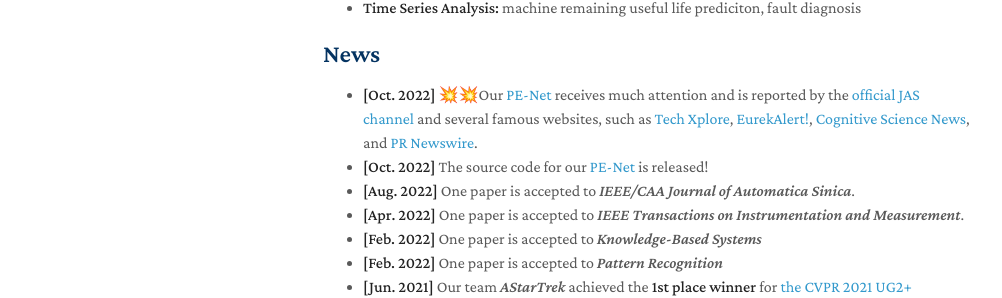
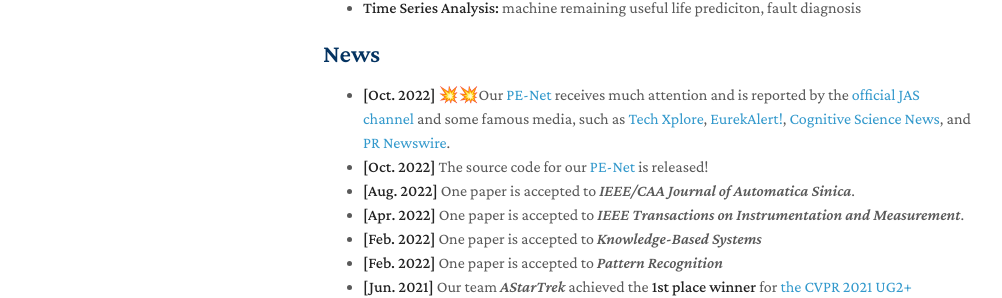
Before and after one commit to ruibing-jin/ruibing-jin.github.io, a Jekyll site: the page built from index.md, in a window 1280 px wide and 900 px high. Shown: the part 435-733 px from the top of the window, without its empty margins (147-1149 px from the left). Built offline with Jekyll 4.4.1, drawn with Linux system fonts in a browser that asks for light colours; nearby versions of some CDN libraries; a style sheet for code colours, icons or effects is not loaded; our own code applies the rules of GitHub Pages for plain Markdown files.

Commit message:
Update index.md

```diff
--- a/index.md
+++ b/index.md
@@ -12,7 +12,7 @@ My research interests include computer vision, machine learning and time series
 - **Time Series Analysis:** machine remaining useful life prediciton, fault diagnosis
 
 ## News
-- **[Oct. 2022]** 💥💥Our [PE-Net](https://ieeexplore.ieee.org/document/9849459) receives much attention and is reported by the [official JAS channel](https://mp.weixin.qq.com/s/Mua13qe4LJqt1AwZ2XHFYQ) and several famous websites, such as [Tech Xplore](https://techxplore.com/news/2022-10-convolutional-neural-network-framework-life.amp), [EurekAlert!](https://www.eurekalert.org/news-releases/968147), [Cognitive Science News](https://cognitivesciencenews.com/2022/10/18/convolutional-neural-network-framework-to-predict-remaining-useful-life-in-machines/amp/), and [PR Newswire](https://www.prnewswire.com/news-releases/new-study-in-ieeecaa-journal-of-automatica-sinica-describes-convolutional-neural-network-framework-to-predict-remaining-useful-life-in-machines-301654980.html).
+- **[Oct. 2022]** 💥💥Our [PE-Net](https://ieeexplore.ieee.org/document/9849459) receives much attention and is reported by the [official JAS channel](https://mp.weixin.qq.com/s/Mua13qe4LJqt1AwZ2XHFYQ) and some famous media, such as [Tech Xplore](https://techxplore.com/news/2022-10-convolutional-neural-network-framework-life.amp), [EurekAlert!](https://www.eurekalert.org/news-releases/968147), [Cognitive Science News](https://cognitivesciencenews.com/2022/10/18/convolutional-neural-network-framework-to-predict-remaining-useful-life-in-machines/amp/), and [PR Newswire](https://www.prnewswire.com/news-releases/new-study-in-ieeecaa-journal-of-automatica-sinica-describes-convolutional-neural-network-framework-to-predict-remaining-useful-life-in-machines-301654980.html).
 - **[Oct. 2022]** The source code for our [PE-Net](https://github.com/ruibing-jin/PE-Net) is released!
 - **[Aug. 2022]** One paper is accepted to *IEEE/CAA Journal of Automatica Sinica*.
 - **[Apr. 2022]** One paper is accepted to *IEEE Transactions on Instrumentation and Measurement*.
```
